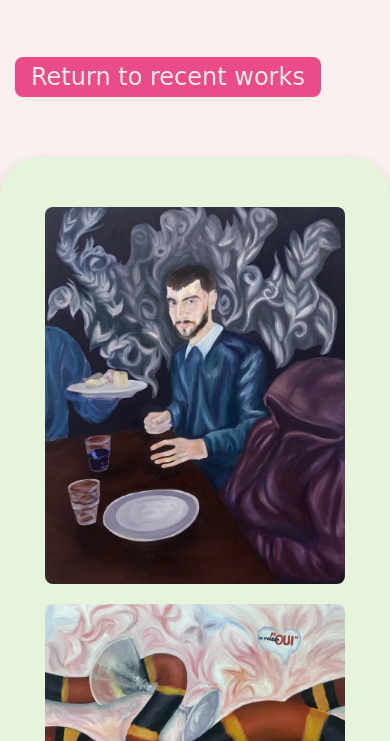
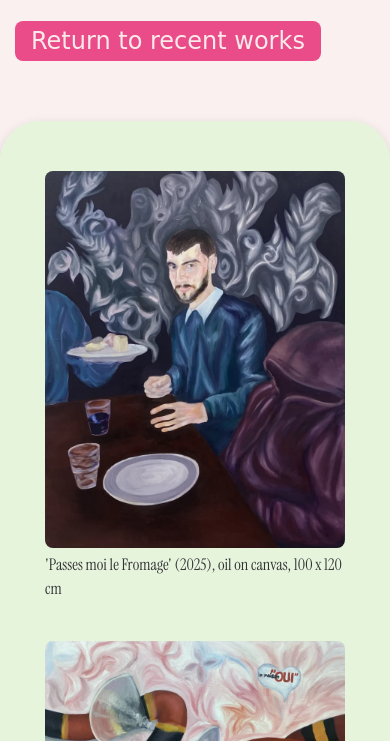
Before and after one commit to Emodemons/paintingSite, a plain HTML site: page earlier_works.html in a window 390 px wide. Shown: the part 103-844 px from the top of the page. Drawn offline with nearby package versions, Linux system fonts and the light colour scheme; a web font is replaced by a local one.

Commit message:
small screen adaptability

```diff
--- a/earlier_works.html
+++ b/earlier_works.html
@@ -56,7 +56,7 @@
   </div>
 </nav>
 
-<div class="container" style="display: flex; justify-content: flex-start; margin-top: 60px;">
+<div class="container page-start" style="display: flex; justify-content: flex-start;">
   <div class="button-1" onclick="location.href='index.html'"> Return to recent works </div>
 </div>
 
--- a/main.css
+++ b/main.css
@@ -210,6 +210,10 @@ html.floaters-grabbing * {
   width: auto;
 }
 
+.page-start {
+  margin-top: 60px;
+}
+
 .button-1.nav-toggle {
   display: none;
   font-size: 20px;
@@ -217,6 +221,10 @@ html.floaters-grabbing * {
 
 /* Mobile: collapse buttons into a dropdown */
 @media (max-width: 630px) {
+  .page-start {
+    margin-top: 24px;
+  }
+
   .button-1.nav-toggle {
     display: inline-block;
   }
--- a/paintings.js
+++ b/paintings.js
@@ -83,7 +83,7 @@ const PAINTINGS = [
 //gallery 2
 
 const PAINTINGS2 = [
-   { file: "fromage", title: "fromage", width: 1832, height: 2303 },
+   { file: "fromage", title: "fromage", width: 1832, height: 2303, description: "'Passes moi le Fromage' (2025), oil on canvas, 100 x 120 cm" },
    { file: "oui", title: "oui", width: 4032, height: 3024 },
    { file: "mirage", title: "mirage", width: 2473, height: 2081 },
    { file: "sick", title: "sick", width: 2821, height: 1892 },
```
Also changed, not shown: bio.html (+1 -1 lines), index.html (+1 -1 lines).
